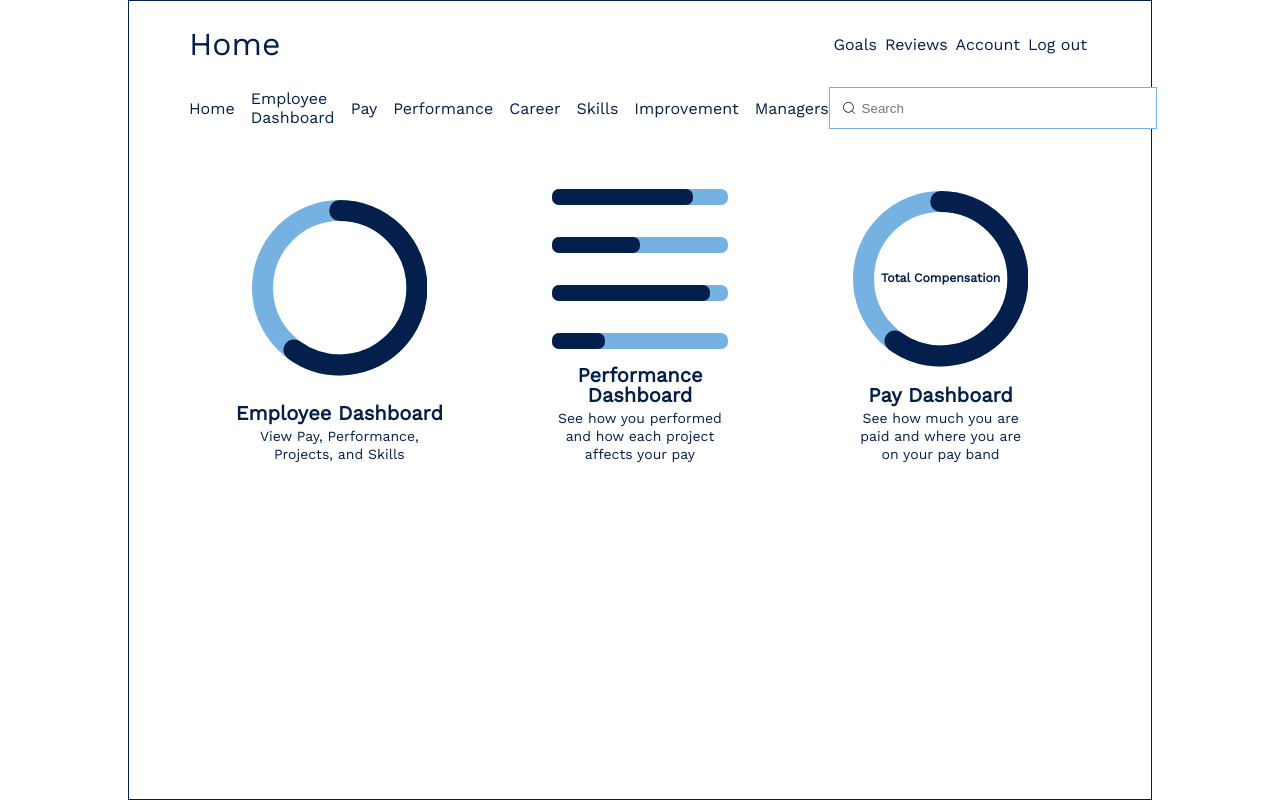
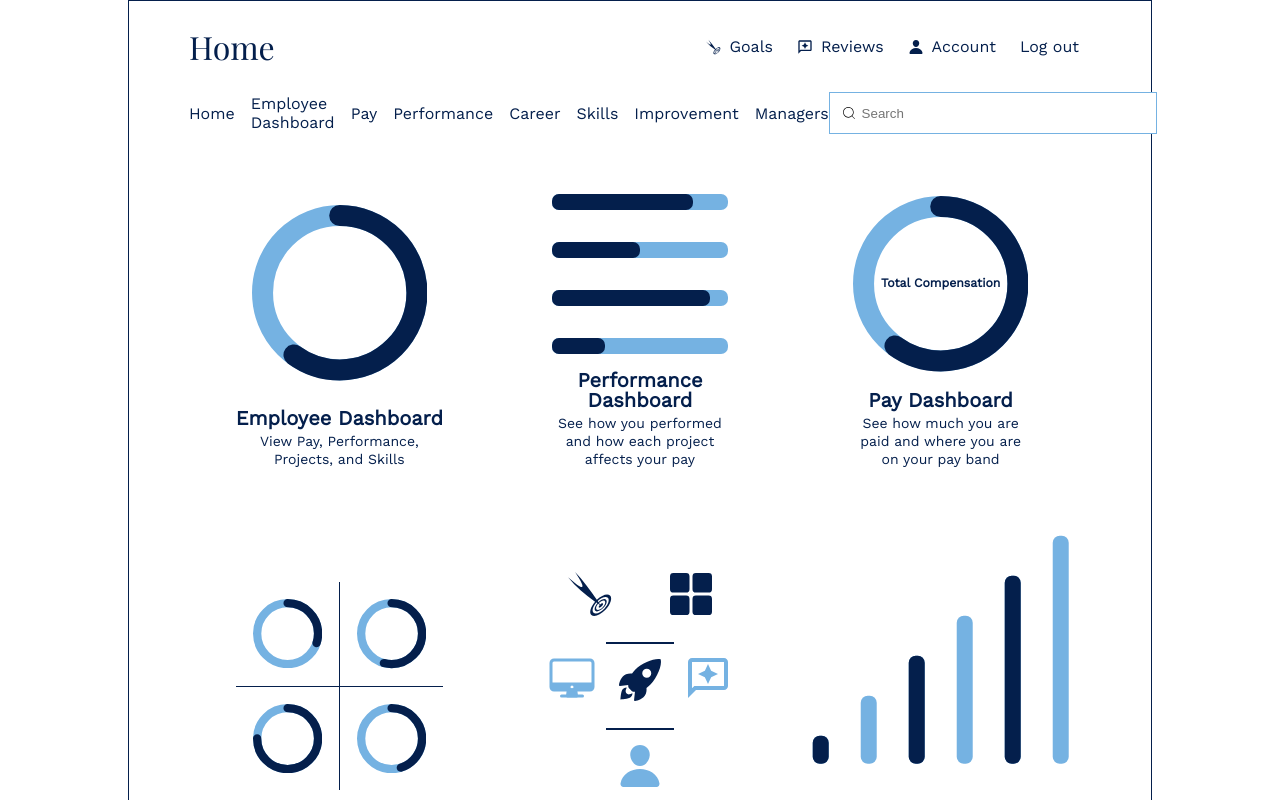
Before and after one commit to pagopeople/pago, a React (Create React App) app: page / in a window 1280 px wide. Shown: the top 800 px of the page. Built offline with nearby package versions, Linux system fonts and the light colour scheme.

Commit message:
Added fonts. Home page mostly done

```diff
--- a/public/index.html
+++ b/public/index.html
@@ -10,6 +10,8 @@
       content="Web site created using create-react-app"
     />
     <link rel="apple-touch-icon" href="%PUBLIC_URL%/logo192.png" />
+    <link rel="stylesheet"
+    href="https://fonts.googleapis.com/css2?family=Work+Sans&family=Playfair+Display">
     <!--
       manifest.json provides metadata used when your web app is installed on a
       user's mobile device or desktop. See https://developers.google.com/web/fundamentals/web-app-manifest/
--- a/src/components/navbar/Navbar.css
+++ b/src/components/navbar/Navbar.css
@@ -18,6 +18,7 @@
     flex-grow: 1;
     font-size: 32px;
     color: #041F4C;
+    font-family: 'Playfair Display';
 }
 
 .nav-buttons {
@@ -26,7 +27,7 @@
 }
 
 .nav-buttons a {
-    margin: 4px;
+    margin: 0 12px;
 }
 
 .navbar {
@@ -44,3 +45,12 @@
 .nav-and-search input {
     width: 100%;
 }
+
+.nav-buttons span {
+    display: flex;
+    align-items: center;
+}
+
+.nav-buttons svg {
+    margin-right: 8px;
+}
--- a/src/components/navbar/index.tsx
+++ b/src/components/navbar/index.tsx
@@ -1,15 +1,14 @@
 import React, { useEffect } from 'react';
 import { NavLink, Outlet, useLocation, Link } from 'react-router-dom';
 import Search from '../Search';
+import { GiOnTarget } from 'react-icons/gi';
+import { MdOutlineReviews } from 'react-icons/md';
+import { IoPerson } from 'react-icons/io5';
 
 import './Navbar.css';
 
 export default function Navbar() {
     const location = useLocation();
-
-    useEffect(() => {
-        console.log(location);
-    },[]);
 
     const getPageName = () => {
         if (location.pathname === "/") {
@@ -27,13 +26,13 @@ export default function Navbar() {
                     </div>
                     <div className="nav-buttons">
                         <Link to="goals">
-                            <span>Goals</span>
+                            <span><GiOnTarget />Goals</span>
                         </Link>
                         <Link to="reviews">
-                            <span>Reviews</span>
+                            <span><MdOutlineReviews/>Reviews</span>
                         </Link>
                         <Link to="account">
-                            <span>Account</span>
+                            <span><IoPerson />Account</span>
                         </Link>
                         <Link to="logout">
                             <span>Log out</span>
--- a/src/pages/Home/Home.css
+++ b/src/pages/Home/Home.css
@@ -1,9 +1,93 @@
 .home-container {
     display: flex;
     padding-top: 32px;
+    flex-direction: column;
 }
 
 .home-row {
     display: flex;
     flex-grow: 1;
+    margin-bottom: 64px;
 }
+
+.home-circle-table {
+    border-collapse: collapse;
+    border: none;
+}
+
+.home-circle-table td {
+    border: 1px solid #041F4C;
+}
+
+.home-circle-table tr:first-child td {
+    border-top: none;
+}
+
+.home-circle-table tr:last-child td {
+    border-bottom: none;
+}
+
+.home-circle-table tr td:first-child {
+    border-left: none;
+}
+
+.home-circle-table tr td:last-child {
+    border-right: none;
+}
+
+.top-and-bottom-border {
+    border-top: 2px solid #041F4C;
+    border-bottom: 2px solid #041F4C;
+
+}
+
+.home-career-table {
+    font-size: 48px;
+}
+
+.home-career-table td {
+    text-align: center;
+    flex-grow: 1;
+    padding: 12px 0;
+}
+
+.home-career-table tr {
+    display: flex;
+}
+
+.home-career-table-dark {
+    color: #041F4C
+}
+
+.home-career-table-light, .home-career-table-light path {
+    color: #75B2E2;
+    stroke: #75B2E2;
+}
+
+.home-improvement-bars {
+    rotate: -90deg;
+}
+
+.hib-s1 {
+    width: 60px;
+}
+
+.hib-s2 {
+    width: 100px;
+}
+
+.hib-s3 {
+    width: 140px;
+}
+
+.hib-s4 {
+    width: 180px;
+}
+
+.hib-s5 {
+    width: 220px;
+}
+
+.hib-s6 {
+    width: 260px;
+}
--- a/src/pages/Home/index.tsx
+++ b/src/pages/Home/index.tsx
@@ -2,6 +2,16 @@ import React from 'react';
 import HomeWidget from '../../components/HomeWidget';
 import ProgressBar from '../../components/ProgressBar';
 import ProgressCircle from '../../components/ProgressCircle';
+
+import {
+    IoDesktopOutline,
+    IoGrid,
+    IoRocketSharp,
+    IoPerson,
+} from 'react-icons/io5';
+import { GrGrow } from 'react-icons/gr';
+import { GiOnTarget } from 'react-icons/gi';
+import { MdOutlineReviews } from 'react-icons/md';
 
 import './Home.css';
 
@@ -32,7 +42,91 @@ export default function Home() {
                 >
                     <ProgressCircle description='Total Compensation' progress={60} styles={{text: {fill: '#041F4C', fontSize: '7px', fontWeight: 600}}} />
                 </HomeWidget>
-
+            </div>
+            <div className='home-row'>
+                <HomeWidget
+                    mainText='Skills Dashboard'
+                    subText='Learn and advance your career'
+                >
+                    <table className="home-circle-table">
+                        <tbody>
+                            <tr>
+                                <td>
+                                    <ProgressCircle progress={30} />
+                                </td>
+                                <td>
+                                    <ProgressCircle progress={54} />
+                                </td>
+                            </tr>
+                            <tr>
+                                <td>
+                                    <ProgressCircle progress={75} />
+                                </td>
+                                <td>
+                                    <ProgressCircle progress={45} />
+                                </td>
+                            </tr>
+                        </tbody>
+                    </table>
+                </HomeWidget>
+                <HomeWidget
+                    mainText='Career Builder'
+                    subText='Browse career options and openings'
+                >
+                    <table className='home-career-table'>
+                        <tbody>
+                            <tr>
+                                <td className='home-career-table-dark'>
+                                    <GiOnTarget />
+                                </td>
+                                <td className='home-career-table-dark'>
+                                    <IoGrid />
+                                </td>
+                            </tr>
+                            <tr>
+                                <td className='home-career-table-light'>
+                                    <IoDesktopOutline />
+                                </td>
+                                <td className='top-and-bottom-border home-career-table-dark'>
+                                    <IoRocketSharp />
+                                </td>
+                                <td className='home-career-table-light'>
+                                    <MdOutlineReviews />
+                                </td>
+                            </tr>
+                            <tr>
+                                <td className='home-career-table-light'>
+                                    <IoPerson />
+                                </td>
+                            </tr>
+                        </tbody>
+                    </table>
+                </HomeWidget>
+                <HomeWidget
+                    mainText='Improvement Dashboard'
+                    subText='Expand your comfort zone'
+                >
+                    <div className='home-improvement-bars'>
+                        <div className='home-improvement-bar hib-s1'>
+                            <ProgressBar progress={100} />
+                        </div>
+                        <div className='home-improvement-bar hib-s2'>
+                            <ProgressBar progress={0} />
+                        </div>
+                        <div className='home-improvement-bar hib-s3'>
+                            <ProgressBar progress={100} />
+                        </div>
+                        <div className='home-improvement-bar hib-s4'>
+                            <ProgressBar progress={0} />
+                        </div>
+                        <div className='home-improvement-bar hib-s5'>
+                            <ProgressBar progress={100} />
+                        </div>
+                        <div className='home-improvement-bar hib-s6'>
+                            <ProgressBar progress={0} />
+                        </div>
+                    </div>
+                </HomeWidget>
             </div>
         </div>
     )
```
